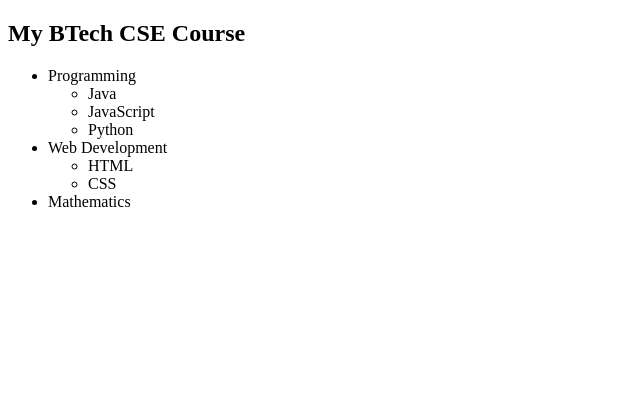
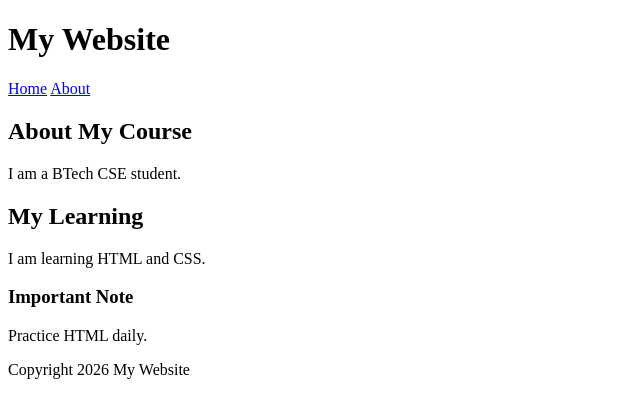
Before and after one commit to sharmamridul4462/Assignmet-Mern, a plain HTML site: page week2/index.html in a window 1280 px wide. Shown: the whole page, without its empty margins (0-640 px from the left). Drawn offline with Linux system fonts and the light colour scheme.

Commit message:
using html tags

```diff
--- a/week2/index.html
+++ b/week2/index.html
@@ -1,30 +1,41 @@
 <!DOCTYPE html>
 <html>
 <head>
-    <title>My Course List</title>
+    <title>Semantic Tags</title>
 </head>
 <body>
 
-<h2>My BTech CSE Course</h2>
+<header>
+    <h1>My Website</h1>
+</header>
 
-<ul>
-    <li>Programming
-        <ul>
-            <li>Java</li>
-            <li>JavaScript</li>
-            <li>Python</li>
-        </ul>
-    </li>
+<nav>
+    <a href="index.html">Home</a>
+    <a href="about.html">About</a>
+</nav>
 
-    <li>Web Development
-        <ul>
-            <li>HTML</li>
-            <li>CSS</li>
-        </ul>
-    </li>
+<main>
 
-    <li>Mathematics</li>
-</ul>
+    <section>
+        <h2>About My Course</h2>
+        <p>I am a BTech CSE student.</p>
+    </section>
+
+    <article>
+        <h2>My Learning</h2>
+        <p>I am learning HTML and CSS.</p>
+    </article>
+
+    <aside>
+        <h3>Important Note</h3>
+        <p>Practice HTML daily.</p>
+    </aside>
+
+</main>
+
+<footer>
+    <p>Copyright 2026 My Website</p>
+</footer>
 
 </body>
 </html>
```
